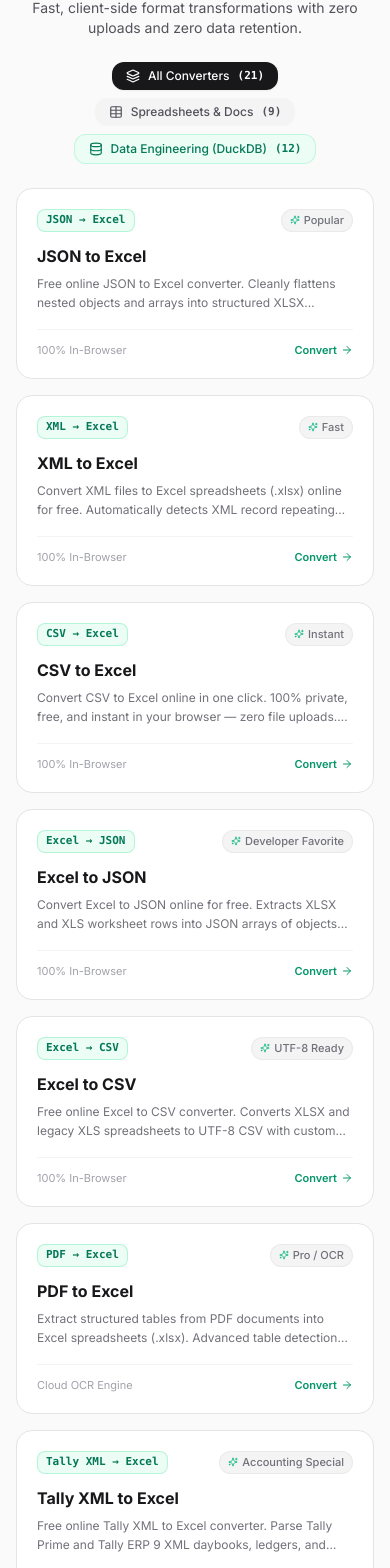
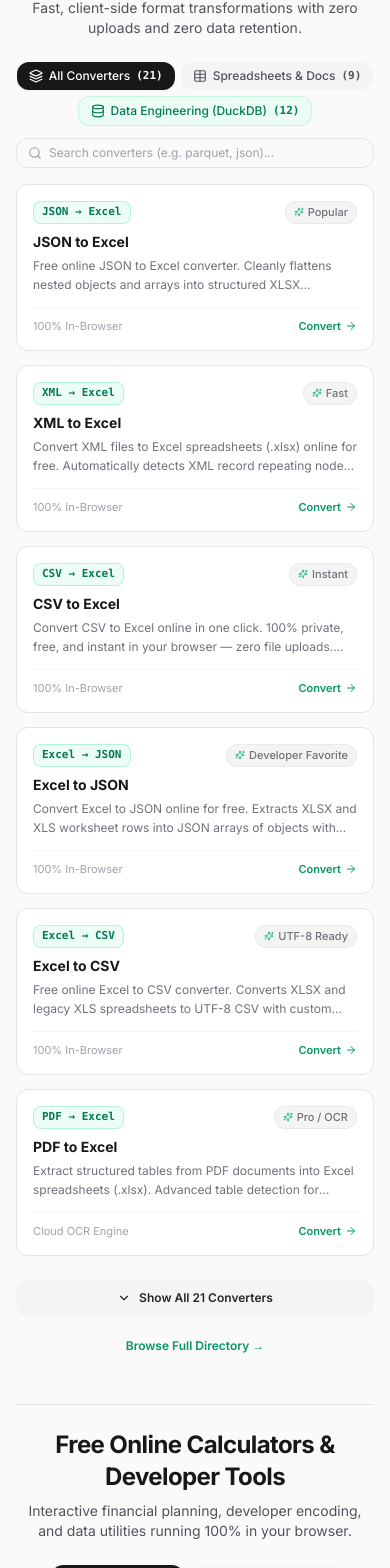
Before and after one commit to priyanshu-code/convertsheet, a Next.js app in the folder frontend/: page / in a window 390 px wide. Shown: the part 1456-3024 px from the top of the page. Built offline with nearby package versions, Linux system fonts and the light colour scheme; no server answers.

Commit message:
fix(ux): add initial limit, live search, and collapsible toggle to converter grid to eliminate mobile scroll fatigue

```diff
--- a/frontend/src/app/page.tsx
+++ b/frontend/src/app/page.tsx
@@ -147,7 +147,7 @@ export default function HomePage() {
           </p>
         </div>
 
-        <ConverterGrid converters={allConverters} />
+        <ConverterGrid converters={allConverters} initialLimit={6} />
       </section>
 
       {/* Free Calculators & Online Tools Grid */}
@@ -168,7 +168,7 @@ export default function HomePage() {
       </section>
 
       {/* Value Propositions Section */}
-      <section aria-labelledby="why-convertsheet-heading" className="space-y-8 pt-6 border-t border-zinc-200 dark:border-zinc-800">
+      <section aria-labelledby="why-convertsheet-heading" className="space-y-6 sm:space-y-8 pt-6 border-t border-zinc-200 dark:border-zinc-800">
         <div className="text-center max-w-2xl mx-auto space-y-2">
           <h2
             id="why-convertsheet-heading"
@@ -181,16 +181,16 @@ export default function HomePage() {
           </p>
         </div>
 
-        <div className="grid grid-cols-1 md:grid-cols-2 lg:grid-cols-4 gap-6">
+        <div className="grid grid-cols-1 sm:grid-cols-2 lg:grid-cols-4 gap-3.5 sm:gap-6">
           {VALUE_PROPS.map((prop, idx) => {
             const Icon = prop.icon;
             return (
               <div
                 key={idx}
-                className="p-6 rounded-3xl border border-zinc-200 dark:border-zinc-800 bg-white dark:bg-zinc-900/40 space-y-4"
+                className="p-4 sm:p-6 rounded-2xl sm:rounded-3xl border border-zinc-200 dark:border-zinc-800 bg-white dark:bg-zinc-900/40 space-y-3 sm:space-y-4"
               >
-                <div className="w-12 h-12 rounded-2xl bg-emerald-50 dark:bg-emerald-950/60 border border-emerald-200 dark:border-emerald-800/60 flex items-center justify-center text-emerald-600 dark:text-emerald-400">
-                  <Icon className="w-6 h-6" />
+                <div className="w-10 h-10 sm:w-12 sm:h-12 rounded-xl sm:rounded-2xl bg-emerald-50 dark:bg-emerald-950/60 border border-emerald-200 dark:border-emerald-800/60 flex items-center justify-center text-emerald-600 dark:text-emerald-400">
+                  <Icon className="w-5 h-5 sm:w-6 sm:h-6" />
                 </div>
                 <h3 className="text-base font-bold text-zinc-900 dark:text-zinc-100">
                   {prop.title}
@@ -205,7 +205,7 @@ export default function HomePage() {
       </section>
 
       {/* Free Platform & Open Tools Suite Banner */}
-      <section className="relative overflow-hidden rounded-3xl border border-emerald-500/30 bg-gradient-to-br from-emerald-950/40 via-zinc-900 to-zinc-950 p-8 sm:p-12 text-center max-w-5xl mx-auto space-y-6">
+      <section className="relative overflow-hidden rounded-2xl sm:rounded-3xl border border-emerald-500/30 bg-gradient-to-br from-emerald-950/40 via-zinc-900 to-zinc-950 p-6 sm:p-12 text-center max-w-5xl mx-auto space-y-4 sm:space-y-6">
         <span className="inline-flex items-center gap-1.5 px-3 py-1 rounded-full text-xs font-semibold bg-emerald-500/10 text-emerald-300 border border-emerald-500/20">
           <Sparkles className="w-3.5 h-3.5 text-emerald-400" />
           <span>100% Free • No Signups • Client-Side Privacy</span>
--- a/frontend/src/components/home/ConverterGrid.tsx
+++ b/frontend/src/components/home/ConverterGrid.tsx
@@ -2,17 +2,20 @@
 
 import React, { useState } from "react";
 import Link from "next/link";
-import { Sparkles, ArrowRight, Table, Database, Layers } from "lucide-react";
+import { Sparkles, ArrowRight, Table, Database, Layers, Search, X, ChevronDown, ChevronUp } from "lucide-react";
 import { ConverterConfig } from "@/types/registry";
 
 interface ConverterGridProps {
   converters: ConverterConfig[];
+  initialLimit?: number;
 }
 
 type CategoryTab = "all" | "spreadsheets" | "data-engineering";
 
-export function ConverterGrid({ converters }: ConverterGridProps) {
+export function ConverterGrid({ converters, initialLimit = 6 }: ConverterGridProps) {
   const [selectedCategory, setSelectedCategory] = useState<CategoryTab>("all");
+  const [searchQuery, setSearchQuery] = useState("");
+  const [showAll, setShowAll] = useState(false);
 
   const spreadsheetCount = converters.filter(
     (c) => c.category === "spreadsheets" || !c.category
@@ -21,25 +24,45 @@ export function ConverterGrid({ converters }: ConverterGridProps) {
     (c) => c.category === "data-engineering"
   ).length;
 
+  const normalizedQuery = searchQuery.trim().toLowerCase();
+
   const filteredConverters = converters.filter((c) => {
-    if (selectedCategory === "all") return true;
     if (selectedCategory === "spreadsheets") {
-      return c.category === "spreadsheets" || !c.category;
+      if (c.category !== "spreadsheets" && c.category) return false;
+    } else if (selectedCategory === "data-engineering") {
+      if (c.category !== "data-engineering") return false;
     }
-    if (selectedCategory === "data-engineering") {
-      return c.category === "data-engineering";
+
+    if (normalizedQuery) {
+      return (
+        Boolean(c.title && c.title.toLowerCase().includes(normalizedQuery)) ||
+        Boolean(c.sourceFormat && c.sourceFormat.toLowerCase().includes(normalizedQuery)) ||
+        Boolean(c.targetFormat && c.targetFormat.toLowerCase().includes(normalizedQuery)) ||
+        Boolean(c.slug && c.slug.toLowerCase().includes(normalizedQuery)) ||
+        Boolean(c.badge && c.badge.toLowerCase().includes(normalizedQuery)) ||
+        Boolean(c.metaDescription && c.metaDescription.toLowerCase().includes(normalizedQuery))
+      );
     }
     return true;
   });
 
+  const isSearching = normalizedQuery.length > 0;
+  const displayedConverters = isSearching || showAll
+    ? filteredConverters
+    : filteredConverters.slice(0, initialLimit);
+
   return (
-    <div className="space-y-6" id="converters">
-      {/* Category Tabs */}
-      <div className="flex flex-wrap items-center justify-center gap-2">
+    <div className="space-y-4 sm:space-y-6" id="converters">
+      {/* Category Tabs & Quick Search */}
+      <div className="flex flex-col sm:flex-row items-center justify-between gap-3 max-w-4xl mx-auto">
+        <div className="flex flex-wrap items-center justify-center gap-1.5 sm:gap-2">
           <button
             type="button"
-          onClick={() => setSelectedCategory("all")}
-          className={`inline-flex items-center gap-2 px-3.5 py-1.5 rounded-xl text-xs font-medium transition-all cursor-pointer ${
+            onClick={() => {
+              setSelectedCategory("all");
+              setShowAll(false);
+            }}
+            className={`inline-flex items-center gap-1.5 sm:gap-2 px-3 py-1.5 rounded-xl text-xs font-medium transition-all cursor-pointer ${
               selectedCategory === "all"
                 ? "bg-zinc-900 text-white dark:bg-zinc-100 dark:text-zinc-900 shadow-sm"
                 : "bg-zinc-100 dark:bg-zinc-800/80 text-zinc-600 dark:text-zinc-400 hover:bg-zinc-200 dark:hover:bg-zinc-700/80"
@@ -52,8 +75,11 @@ export function ConverterGrid({ converters }: ConverterGridProps) {
 
           <button
             type="button"
-          onClick={() => setSelectedCategory("spreadsheets")}
-          className={`inline-flex items-center gap-2 px-3.5 py-1.5 rounded-xl text-xs font-medium transition-all cursor-pointer ${
+            onClick={() => {
+              setSelectedCategory("spreadsheets");
+              setShowAll(false);
+            }}
+            className={`inline-flex items-center gap-1.5 sm:gap-2 px-3 py-1.5 rounded-xl text-xs font-medium transition-all cursor-pointer ${
               selectedCategory === "spreadsheets"
                 ? "bg-zinc-900 text-white dark:bg-zinc-100 dark:text-zinc-900 shadow-sm"
                 : "bg-zinc-100 dark:bg-zinc-800/80 text-zinc-600 dark:text-zinc-400 hover:bg-zinc-200 dark:hover:bg-zinc-700/80"
@@ -66,8 +92,11 @@ export function ConverterGrid({ converters }: ConverterGridProps) {
 
           <button
             type="button"
-          onClick={() => setSelectedCategory("data-engineering")}
-          className={`inline-flex items-center gap-2 px-3.5 py-1.5 rounded-xl text-xs font-medium transition-all cursor-pointer ${
+            onClick={() => {
+              setSelectedCategory("data-engineering");
+              setShowAll(false);
+            }}
+            className={`inline-flex items-center gap-1.5 sm:gap-2 px-3 py-1.5 rounded-xl text-xs font-medium transition-all cursor-pointer ${
               selectedCategory === "data-engineering"
                 ? "bg-emerald-600 text-white shadow-sm shadow-emerald-600/20"
                 : "bg-emerald-50 dark:bg-emerald-950/40 text-emerald-700 dark:text-emerald-300 hover:bg-emerald-100 dark:hover:bg-emerald-900/60 border border-emerald-200/60 dark:border-emerald-800/60"
@@ -79,16 +108,41 @@ export function ConverterGrid({ converters }: ConverterGridProps) {
           </button>
         </div>
 
+        {/* Live Search Input */}
+        <div className="relative w-full sm:w-64">
+          <Search className="w-3.5 h-3.5 text-zinc-400 absolute left-3 top-1/2 -translate-y-1/2 pointer-events-none" />
+          <input
+            type="text"
+            aria-label="Filter converters"
+            placeholder="Search converters (e.g. parquet, json)..."
+            value={searchQuery}
+            onChange={(e) => setSearchQuery(e.target.value)}
+            className="w-full pl-8 pr-7 py-1.5 rounded-xl text-xs bg-zinc-50 dark:bg-zinc-900/60 border border-zinc-200 dark:border-zinc-800 text-zinc-900 dark:text-zinc-100 placeholder:text-zinc-400 focus:outline-none focus:ring-1 focus:ring-emerald-500 transition-all"
+          />
+          {searchQuery && (
+            <button
+              type="button"
+              onClick={() => setSearchQuery("")}
+              className="absolute right-2 top-1/2 -translate-y-1/2 text-zinc-400 hover:text-zinc-600 dark:hover:text-zinc-200 p-0.5"
+              aria-label="Clear filter"
+            >
+              <X className="w-3 h-3" />
+            </button>
+          )}
+        </div>
+      </div>
+
       {/* Grid */}
-      <div className="grid grid-cols-1 sm:grid-cols-2 lg:grid-cols-3 gap-4 sm:gap-5">
-        {filteredConverters.map((converter) => (
+      {displayedConverters.length > 0 ? (
+        <div className="grid grid-cols-1 sm:grid-cols-2 lg:grid-cols-3 gap-3.5 sm:gap-5">
+          {displayedConverters.map((converter) => (
             <Link
               key={converter.slug}
               href={`/convert/${converter.slug}`}
-            className="group relative flex flex-col justify-between p-5 rounded-2xl border border-zinc-200 dark:border-zinc-800 bg-white dark:bg-zinc-900/40 hover:border-emerald-500/50 hover:bg-emerald-50/10 dark:hover:bg-emerald-950/10 hover:shadow-md hover:shadow-emerald-500/5 transition-all duration-150"
+              className="group relative flex flex-col justify-between p-4 sm:p-5 rounded-xl sm:rounded-2xl border border-zinc-200 dark:border-zinc-800 bg-white dark:bg-zinc-900/40 hover:border-emerald-500/50 hover:bg-emerald-50/10 dark:hover:bg-emerald-950/10 hover:shadow-md hover:shadow-emerald-500/5 transition-all duration-150"
             >
               <div>
-              <div className="flex items-center justify-between gap-2 mb-3">
+                <div className="flex items-center justify-between gap-2 mb-2 sm:mb-3">
                   <span className="font-mono text-[11px] font-semibold text-emerald-700 dark:text-emerald-300 bg-emerald-50 dark:bg-emerald-950/60 border border-emerald-200/80 dark:border-emerald-800/60 px-2 py-0.5 rounded-lg">
                     {converter.sourceFormat} &rarr; {converter.targetFormat}
                   </span>
@@ -100,15 +154,15 @@ export function ConverterGrid({ converters }: ConverterGridProps) {
                   )}
                 </div>
 
-              <h3 className="text-base font-bold text-zinc-900 dark:text-zinc-100 group-hover:text-emerald-600 dark:group-hover:text-emerald-400 transition-colors">
+                <h3 className="text-sm sm:text-base font-bold text-zinc-900 dark:text-zinc-100 group-hover:text-emerald-600 dark:group-hover:text-emerald-400 transition-colors">
                   {converter.sourceFormat} to {converter.targetFormat}
                 </h3>
-              <p className="mt-1.5 text-xs text-zinc-500 dark:text-zinc-400 line-clamp-2 leading-relaxed">
+                <p className="mt-1 text-xs text-zinc-500 dark:text-zinc-400 line-clamp-2 leading-relaxed">
                   {converter.metaDescription}
                 </p>
               </div>
 
-            <div className="mt-4 flex items-center justify-between pt-3 border-t border-zinc-100 dark:border-zinc-800/80 text-[11px]">
+              <div className="mt-3 sm:mt-4 flex items-center justify-between pt-2.5 sm:pt-3 border-t border-zinc-100 dark:border-zinc-800/80 text-[11px]">
                 <span className="text-zinc-400">
                   {converter.category === "data-engineering"
                     ? "DuckDB-Wasm Engine"
@@ -124,6 +178,50 @@ export function ConverterGrid({ converters }: ConverterGridProps) {
             </Link>
           ))}
         </div>
+      ) : (
+        <div className="text-center py-10 px-4 rounded-2xl border border-dashed border-zinc-200 dark:border-zinc-800 space-y-2">
+          <p className="text-sm text-zinc-600 dark:text-zinc-400">
+            No converters found matching &ldquo;<span className="font-semibold text-zinc-900 dark:text-zinc-100">{searchQuery}</span>&rdquo;.
+          </p>
+          <button
+            type="button"
+            onClick={() => setSearchQuery("")}
+            className="text-xs font-semibold text-emerald-600 dark:text-emerald-400 hover:underline cursor-pointer"
+          >
+            Clear search filter
+          </button>
+        </div>
+      )}
+
+      {/* Show All / Show Less / Browse Directory Action */}
+      {filteredConverters.length > initialLimit && !isSearching && (
+        <div className="flex flex-col sm:flex-row items-center justify-center gap-3 pt-2">
+          <button
+            type="button"
+            onClick={() => setShowAll(!showAll)}
+            className="w-full sm:w-auto inline-flex items-center justify-center gap-2 px-5 py-2.5 rounded-xl text-xs font-semibold bg-zinc-100 dark:bg-zinc-800 text-zinc-800 dark:text-zinc-200 hover:bg-zinc-200 dark:hover:bg-zinc-700 transition-colors cursor-pointer"
+          >
+            {showAll ? (
+              <>
+                <ChevronUp className="w-3.5 h-3.5" />
+                <span>Show Less</span>
+              </>
+            ) : (
+              <>
+                <ChevronDown className="w-3.5 h-3.5" />
+                <span>Show All {filteredConverters.length} Converters</span>
+              </>
+            )}
+          </button>
+
+          <Link
+            href="/directory"
+            className="w-full sm:w-auto inline-flex items-center justify-center gap-2 px-5 py-2.5 rounded-xl text-xs font-semibold text-emerald-600 dark:text-emerald-400 hover:text-emerald-700 dark:hover:text-emerald-300 transition-colors"
+          >
+            <span>Browse Full Directory &rarr;</span>
+          </Link>
+        </div>
+      )}
     </div>
   );
 }
```
Also changed, not shown: 2 other files (tests, documents, lock files or other folders). Lines whose indentation alone changed are shown as unchanged.
